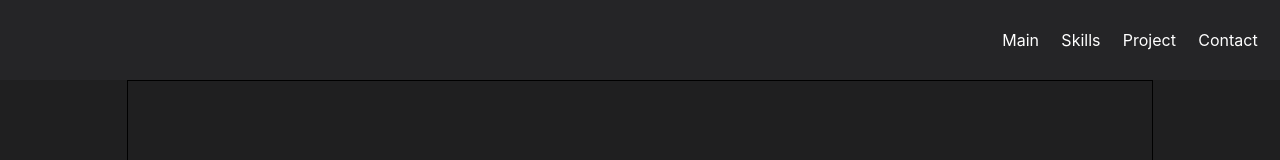
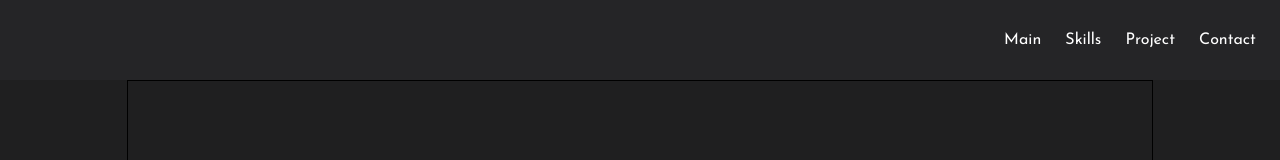
Before and after one commit to iliik/cv, a React (Create React App) app: page / in a window 1280 px wide. Shown: the top 160 px of the page. Built offline with nearby package versions, Linux system fonts and the light colour scheme; a web font is replaced by a local one.

Commit message:
import-Nav-text

```diff
--- a/src/nav/Nav.module.scss
+++ b/src/nav/Nav.module.scss
@@ -8,5 +8,6 @@
   & a {
     color: $textColor;
     text-decoration: none;
+    font-family: 'Josefin Sans', sans-serif;
   }
 }
```
